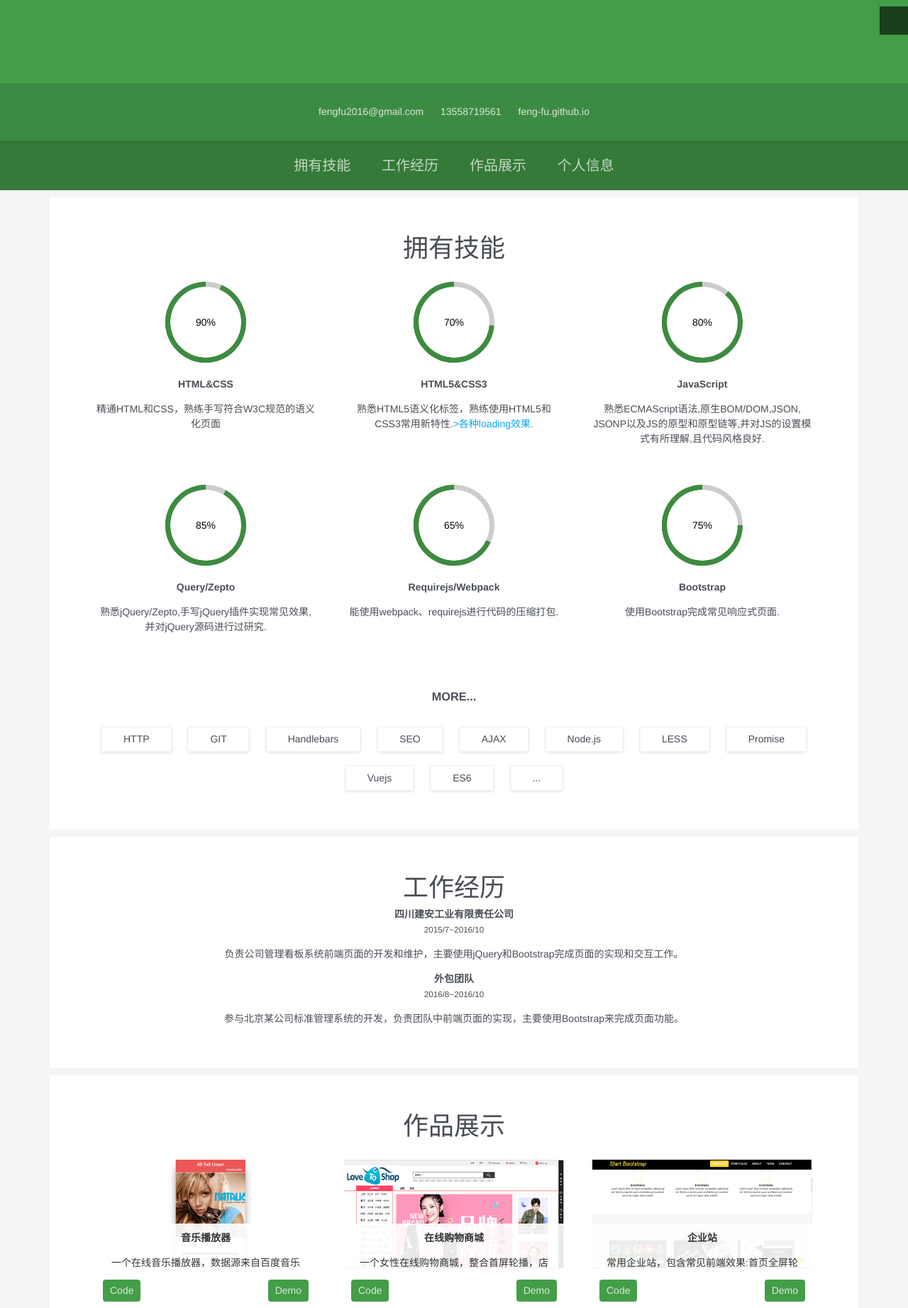
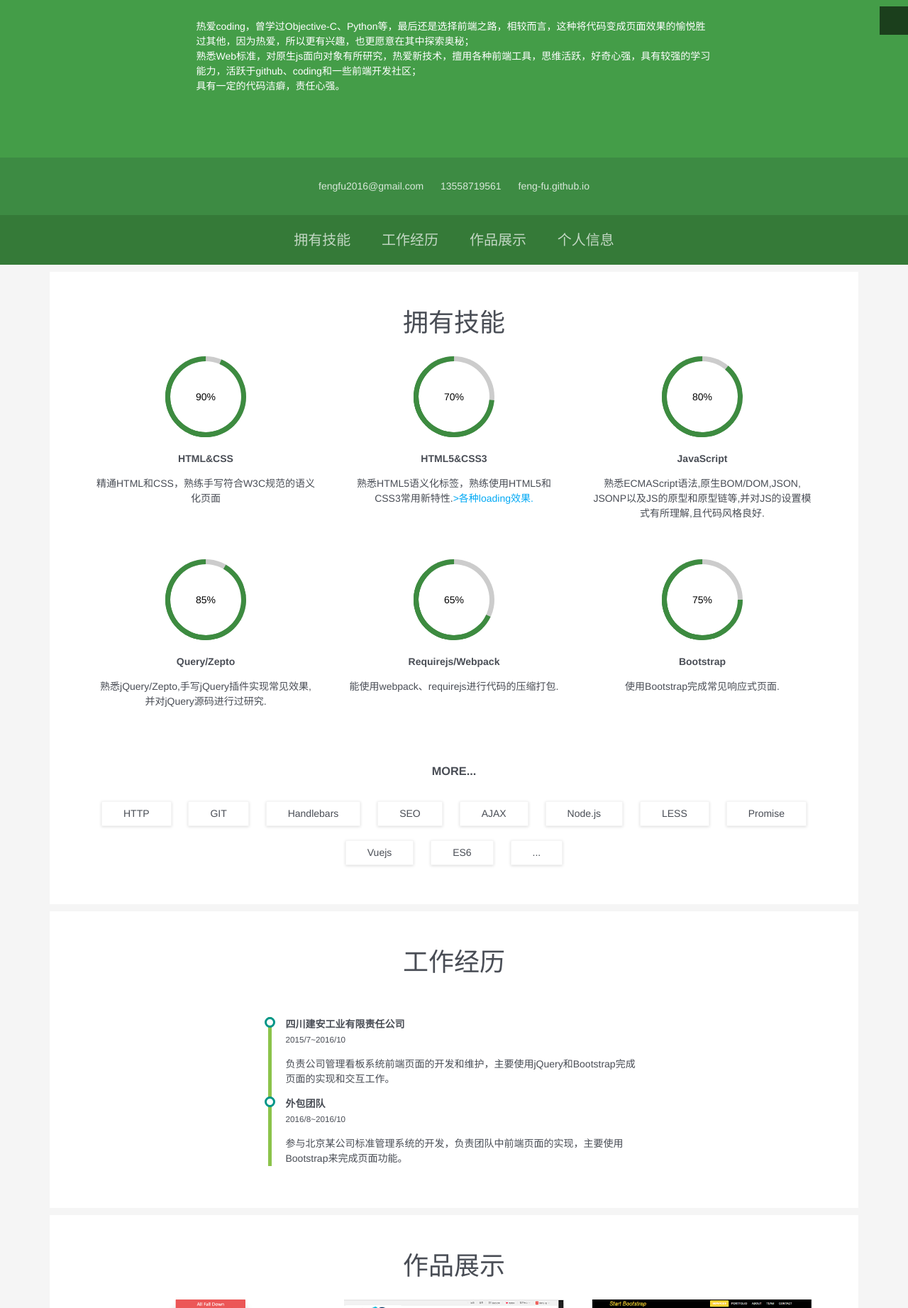
Before and after one commit to feng-fu/Resume, a plain HTML site: page index.html in a window 1280 px wide. Shown: the part 371-2214 px from the top of the page at 71% size. Drawn offline with nearby package versions, Linux system fonts and the light colour scheme; a small style sheet from the web is missing.

Commit message:
reset bug

```diff
--- a/css/index.css
+++ b/css/index.css
@@ -90,6 +90,10 @@ header>.intro {
   -webkit-transition: all .5s;
   transition: all .5s;
   padding: 90px 0;
+}
+header>.intro p {
+  text-align: left;
+  margin-bottom: 10px;
 }
 header>.intro>h1 {
   margin-bottom: 15px;
@@ -249,6 +253,30 @@ main #skill>.more>span {
   margin: 10px;
   box-shadow: 0 1px 4px 0 rgba(0, 0, 0, 0.14);
   border: 1px solid #f5f5f5;
+}
+main>#experience>.tree {
+  margin-top: 50px;
+  border-left: 5px solid #8bc34a;
+  text-align: left;
+}
+main #experience .tree .experience {
+  position: relative;
+  padding-left: 20px;
+}
+main #experience .tree .experience:before {
+  content: "";
+  display: block;
+  width: 15px;
+  height: 15px;
+  box-sizing: border-box;
+  border-radius: 50%;
+  border: 3px solid #009688;
+  background-color: #fff;
+  z-index: 1234;
+  position: absolute;
+  top: 0px;
+  left: -10px;
+
 }
 main #portfolio>ul>li img {
   width: 100%;
@@ -647,6 +675,12 @@ main>#skill .progress.theme-9:after {
 /*-----------------------------background color end ---------------*/
 
 /*------------------------@media  ---------------*/
+@media screen and (min-width: 767px) {
+  main #experience .tree {
+    margin-left: 25%;
+    margin-right: 25%;
+  }
+}
 @media screen and (max-width: 960px) {
   main>.layout {
     width: 630px;
--- a/index.html
+++ b/index.html
@@ -25,27 +25,29 @@
         <li><a target="_blank" href="https://github.com/feng-fu" class="iconfont icon-github"></a></li>
         <li><a target="_blank" href="https://www.douban.com/people/84857292/" class="iconfont icon-douban"></a></li>
       </ul>
-      <div class="hire"><a target="_blank" href="mailto:fengfu2016@gmail.com"  class="theme-1"><span class="iconfont icon-feiji"></span> 戳我共事</a></div>
+      <div class="hire"><a href="mailto:fengfu2016@gmail.com"  class="theme-1"><span class="iconfont icon-feiji"></span> 戳我共事</a></div>
     </div>
     <div class="intro">
       <h1>封富</h1>
       <h4>前端开发</h4>
-      <p></p>
+      <p>热爱coding，曾学过Objective-C、Python等，最后还是选择前端之路，相较而言，这种将代码变成页面效果的愉悦胜过其他，因为热爱，所以更有兴趣，也更愿意在其中探索奥秘；</p>
+      <p>熟悉Web标准，对原生js面向对象有所研究，热爱新技术，擅用各种前端工具，思维活跃，好奇心强，具有较强的学习能力，活跃于github、coding和一些前端开发社区；</p>
+      <p>具有一定的代码洁癖，责任心强。</p>
     </div>
     <div class="contact theme-1">
       <ul>
-        <li><a target="_blank" href="mailto:fengfu2016@gmail.com" class="iconfont icon-gmail"> fengfu2016@gmail.com</a></li>
-        <li><a target="_blank" href="tel:13558719561" class="iconfont icon-tel"> 13558719561</a></li>
+        <li><a href="mailto:fengfu2016@gmail.com" class="iconfont icon-gmail"> fengfu2016@gmail.com</a></li>
+        <li><a href="tel:13558719561" class="iconfont icon-tel"> 13558719561</a></li>
         <li><a target="_blank" href="https://feng-fu.github.io" class="iconfont icon-iconblog"> feng-fu.github.io</a></li>
       </ul>
     </div>
   </header>
   <nav class="theme-1">
     <ul class="clearfix">
-      <li><a target="_blank" href="#skill">拥有技能</a></li>
-      <li><a target="_blank" href="#experience">工作经历</a></li>
-      <li><a target="_blank" href="#portfolio">作品展示</a></li>
-      <li><a target="_blank" href="#info">个人信息</a></li>
+      <li><a href="#skill">拥有技能</a></li>
+      <li><a href="#experience">工作经历</a></li>
+      <li><a href="#portfolio">作品展示</a></li>
+      <li><a href="#info">个人信息</a></li>
     </ul>
   </nav>
   <main>
@@ -100,6 +102,7 @@
     </div>
     <div id="experience" class="layout clearfix">
       <h1>工作经历</h1>
+      <div class="tree">
         <div class="experience pre">
           <h4 class="company">四川建安工业有限责任公司</h4>
           <small>2015/7~2016/10</small>
@@ -109,6 +112,7 @@
           <h4>外包团队</h4>
           <small>2016/8~2016/10</small>
           <p>参与北京某公司标准管理系统的开发，负责团队中前端页面的实现，主要使用Bootstrap来完成页面功能。</p>
+        </div>
       </div>
     </div>
     <div id="portfolio" class="layout">
```
Lines whose indentation alone changed are shown as unchanged.
